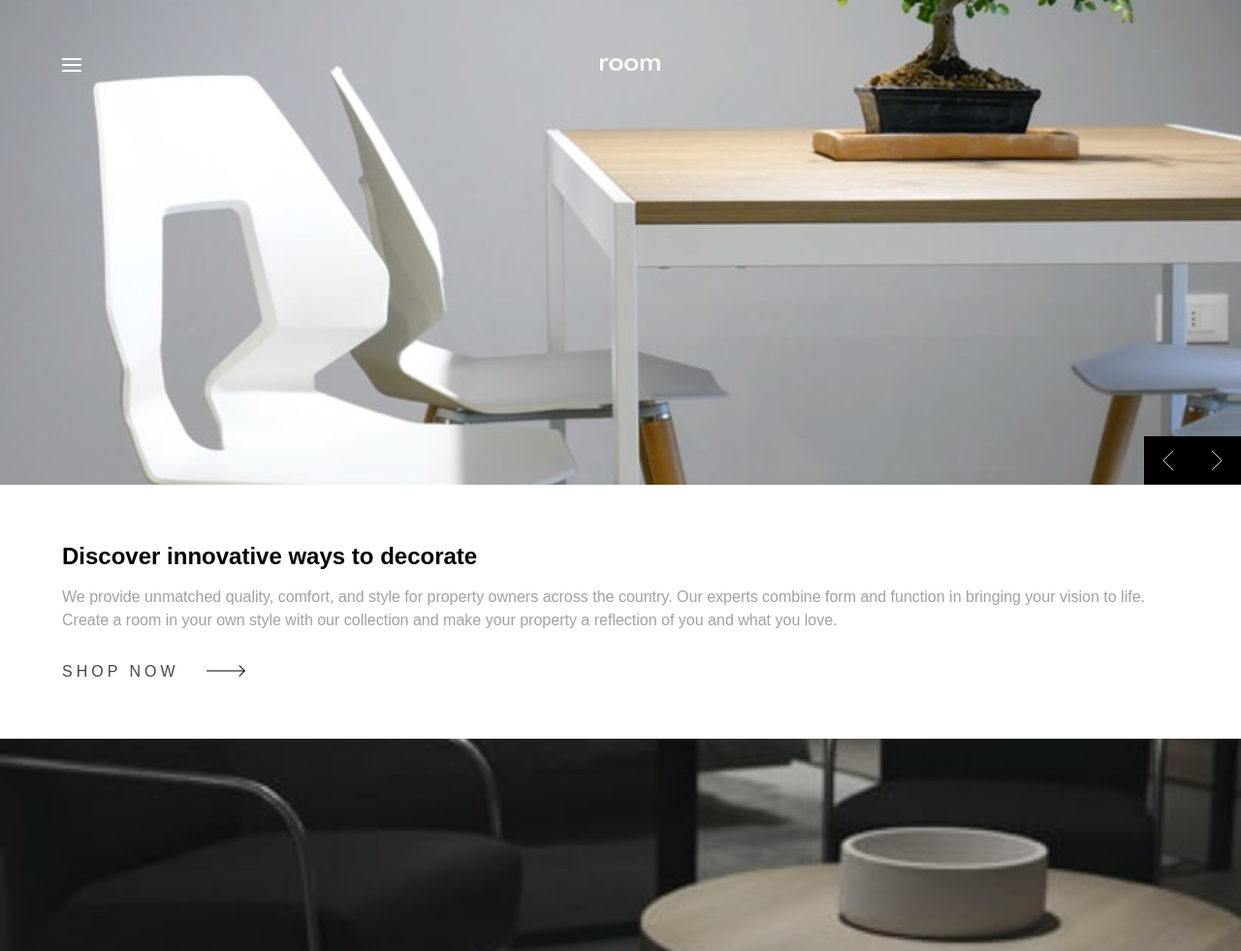
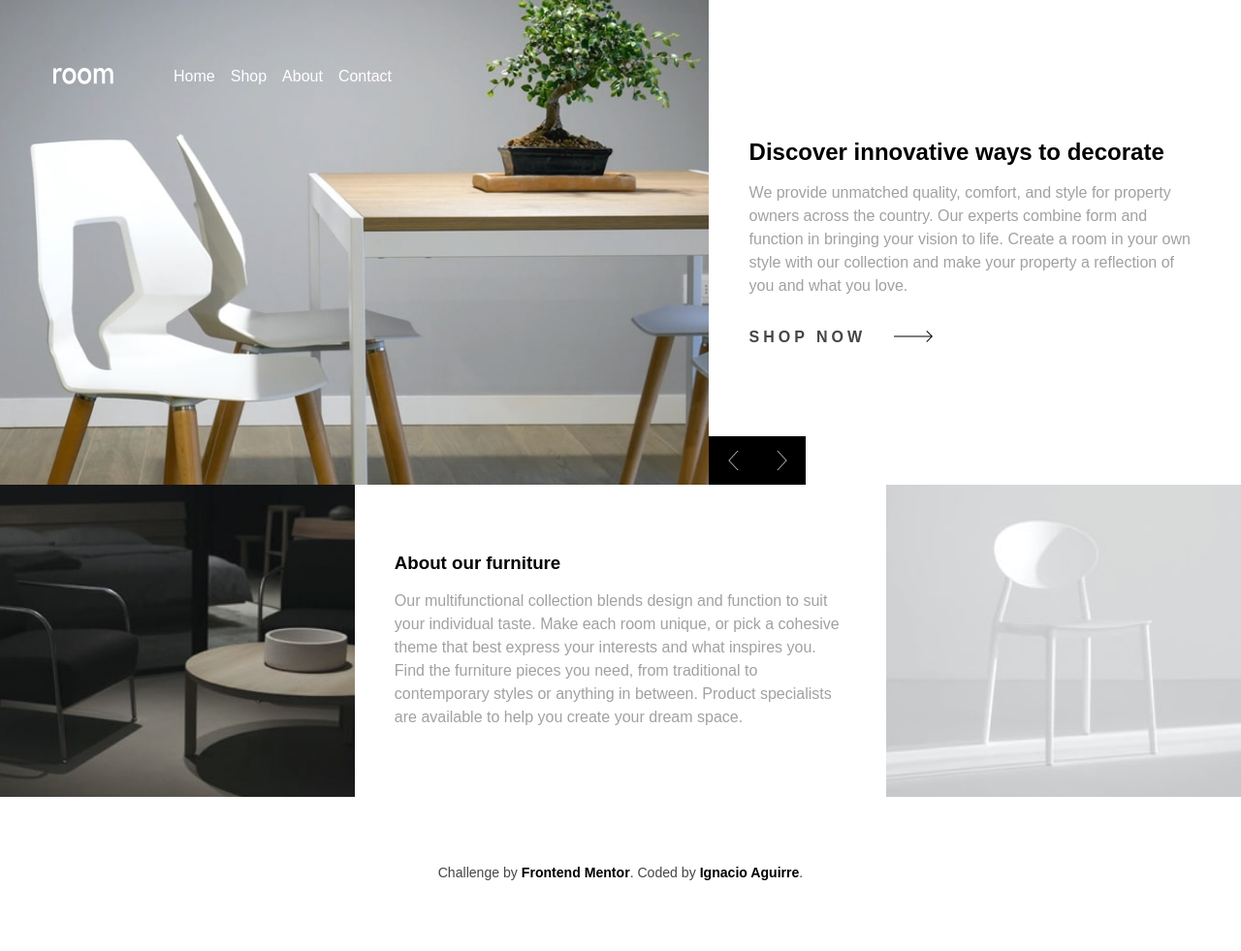
Before and after one commit to Aguirreignacio12/room-homepage, a plain HTML site: page index.html in a window 1280 px wide. Shown: the top 981 px of the page at 97% size. Drawn offline with Linux system fonts and the light colour scheme.

Commit message:
version desktop

```diff
--- a/css/style.css
+++ b/css/style.css
@@ -13,6 +13,11 @@
 
 body {
   font-family: 'Spartan', sans-serif;
+  min-height: 100vh;
+}
+
+a {
+  text-decoration: none;
 }
 
 .container {
@@ -27,13 +32,14 @@ body {
   margin: 0 auto;
   display: grid;
   grid-template-columns: 1fr;
-  grid-template-rows: repeat(5, max-content);
+  grid-template-rows: repeat(6, max-content);
   grid-template-areas:
     "main"
     "buy"
     "image1"
     "about"
-    "image2";
+    "image2"
+    "footer";
 }
 
 .main__hero {
@@ -78,7 +84,6 @@ body {
 
 .main__content {
   width: 100%;
-
   height: 100%;
   display: flex;
   justify-content: center;
@@ -96,16 +101,20 @@ body {
   color: var(--dark-gray);
 }
 
+.main__paragraph--about {
+  margin: 1em 0 0 0;
+}
+
 .main__cta {
   text-decoration: none;
   color: var(--very-dark-gray);
   text-transform: uppercase;
   letter-spacing: 4px;
+  font-weight: 700;
 }
 
 .main__arrow {
   margin-left: 20px;
-
 }
 
 .main__bg {
@@ -120,7 +129,74 @@ body {
 .main__about {
   grid-area: about;
 }
-.main__bg--second{
+
+.main__bg--second {
   grid-area: image2;
   background-image: url("../images/image-about-light.jpg");
 }
+
+.footer {
+  grid-area: footer;
+}
+
+.footer__paragraph {
+  padding: 0;
+  text-align: center;
+  font-size: .88rem;
+  color: var(--very-dark-gray);
+}
+
+.footer__link {
+  color: var(--black);
+  font-weight: bold;
+}
+
+@media (min-width:768px) {
+  .container {
+    width: 85%;
+    padding: 70px 0;
+  }
+
+  .main {
+    grid-template-columns: repeat(7, 1fr);
+    grid-template-areas:
+      "main main main main buy buy buy"
+      "main main main main buy buy buy"
+      "main main main main buy buy buy"
+      "image1 image1 about about about image2 image2"
+      "footer footer footer footer footer footer footer"
+  }
+
+  .main__controls {
+    grid-area: buy;
+    justify-self: start;
+  }
+
+  .main__hamburger {
+    display: none;
+  }
+
+  .main__links {
+    padding: 0;
+    display: grid;
+    grid-auto-flow: column;
+    gap: 1em;
+    margin-left: 10%;
+  }
+
+  .main__logo {
+    margin: 0;
+  }
+
+  .main__list {
+    list-style: none;
+  }
+
+  .main__link {
+    color: var(--white);
+  }
+
+  .footer__attribution {
+    margin: 0 auto;
+  }
+}
--- a/index.html
+++ b/index.html
@@ -42,7 +42,7 @@
           own style with our collection and make your property a reflection of you and what you love.
         </p>
 
-      <a href="#" class="main__cta">Shop now <img src="images/icon-arrow.svg" alt="arrow" class="main__arrow"></a>
+        <a href="#" class="main__cta">Shop now <img src="images/icon-arrow.svg" alt="arrow" class="main__arrow"></a>
       </div>
     </section>
 
@@ -57,49 +57,29 @@
     <section class="main__about container">
       <div class="main__content">
         <h3 class="main__title">About our furniture</h3>
-        <p class="main__paragraph"> Our multifunctional collection blends design and function to suit your individual taste.
+        <p class="main__paragraph main__paragraph--about"> Our multifunctional collection blends design and function to
+          suit your individual taste.
           Make each room unique, or pick a cohesive theme that best express your interests and what
           inspires you. Find the furniture pieces you need, from traditional to contemporary styles
           or anything in between. Product specialists are available to help you create your dream space.</p>
       </div>
     </section>
 
-  <section class="main__bg main__bg--second"></section>
+    <section class="main__bg main__bg--second"></section>
     <div class="main__controls">
       <img src="images/icon-angle-left.svg" alt="arrow left" class="main__arrows">
       <img src="images/icon-angle-right.svg" alt=" arrow right" class="main__arrows">
     </div>
-    <!--
-
-
-
-
-
-
-  We are available all across the globe
-
-  With stores all over the world, it's easy for you to find furniture for your home or place of business.
-  Locally, we’re in most major cities throughout the country. Find the branch nearest you using our
-  store locator. Any questions? Don't hesitate to contact us today.
-
-  Shop now
-
-  Manufactured with the best materials
-
-  Our modern furniture store provide a high level of quality. Our company has invested in advanced technology
-  to ensure that every product is made as perfect and as consistent as possible. With three decades of
-  experience in this industry, we understand what customers want for their home and office.
-
-  Shop now
-
-
-
-  -->
   </main>
-  <div class="attribution">
-    Challenge by <a href="https://www.frontendmentor.io?ref=challenge" target="_blank">Frontend Mentor</a>.
-    Coded by <a href="#">Ignacio Aguirre/a>.
-  </div>
+  <footer class="footer">
+    <div class="footer__attribution container">
+      <p class="footer__paragraph">
+        Challenge by <a class="footer__link" href="https://www.frontendmentor.io?ref=challenge" target="_blank">Frontend
+          Mentor</a>.
+        Coded by <a class="footer__link" href="#">Ignacio Aguirre</a>.
+      </p>
+    </div>
+  </footer>
 </body>
 
 </html>
```
